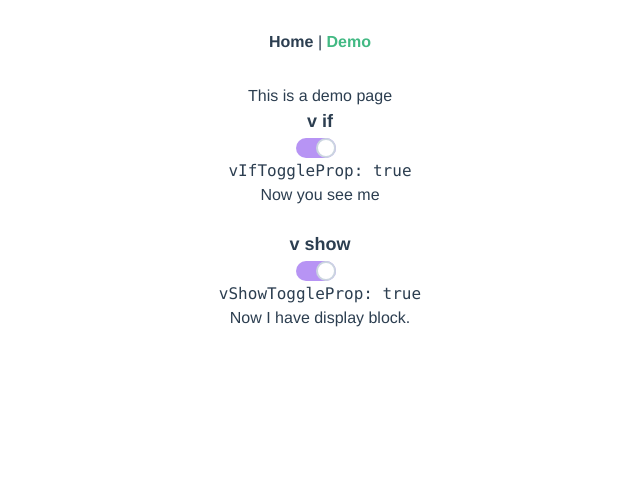
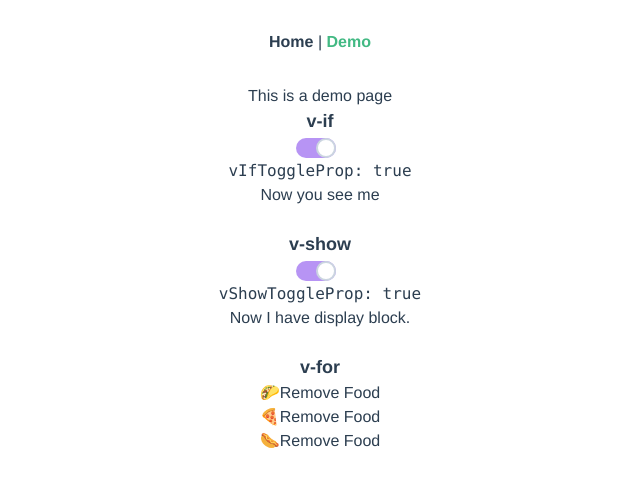
Before and after one commit to taearls/ensighten-vue-demo, a Vue app: page /demo in a window 1280 px wide. Shown: the top 486 px of the page, without its empty margins (320-960 px from the left). Built offline with nearby package versions, Linux system fonts and the light colour scheme.

Commit message:
add a v-for example

```diff
--- a/src/views/Demo.vue
+++ b/src/views/Demo.vue
@@ -2,7 +2,7 @@
   <div>
     <h1>This is a demo page</h1>
 
-    <h2 class="text-lg font-bold">v if</h2>
+    <h2 class="text-lg font-bold">v-if</h2>
     <input-toggle id="vIfInputToggle" :external-toggled-prop="vIfToggleProp" @input-toggled="vIfToggleProp = $event" />
     <pre>vIfToggleProp: {{vIfToggleProp}}</pre>
     <p v-if="vIfToggleProp">Now you see me</p>
@@ -11,21 +11,36 @@
     <!-- TODO: use containers instead of br elements -->
     <br/>
 
-    <h2 class="text-lg font-bold">v show</h2>
+    <h2 class="text-lg font-bold">v-show</h2>
     <input-toggle id="vShowInputToggle" :external-toggled-prop="vShowToggleProp" @input-toggled="vShowToggleProp = $event" />
     <pre>vShowToggleProp: {{vShowToggleProp}}</pre>
     <p v-if="vShowToggleProp">Now I have display block.</p>
     <p v-else>Now I'm shown, and the other element has display none.</p>
+
+    <br/>
+    <h2 class="text-lg font-bold">v-for</h2>
+    <ul>
+      <div v-for="(food, index) in foodList" :key="'food-container-' + index" class="flex justify-center">
+        <li :key="'food-' + index">
+          {{ food }}
+        </li>
+        <button :key="'remove-food-' + index" @click="foodList.splice(index, 1)">Remove Food</button>
+      </div>
+    </ul>
   </div>
 </template>
 
 <script>
 import InputToggle from "@/components/InputToggle";
+
+const foodList = ["🌮", "🍕", "🌭"];
+
 export default {
   data() {
     return {
       vIfToggleProp: true,
       vShowToggleProp: true,
+      foodList,
     };
   },
   components: {
```
